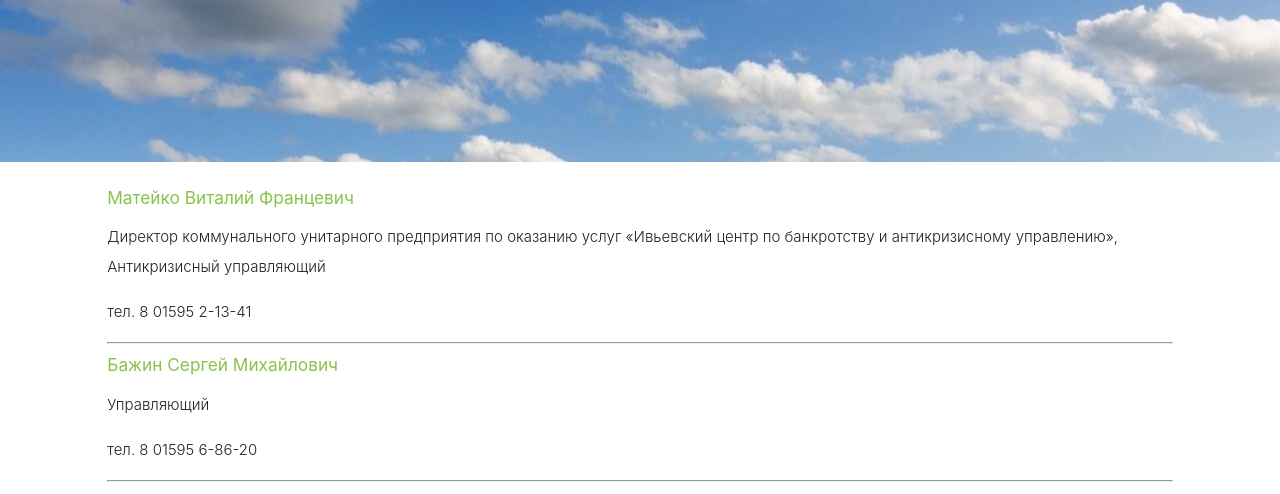
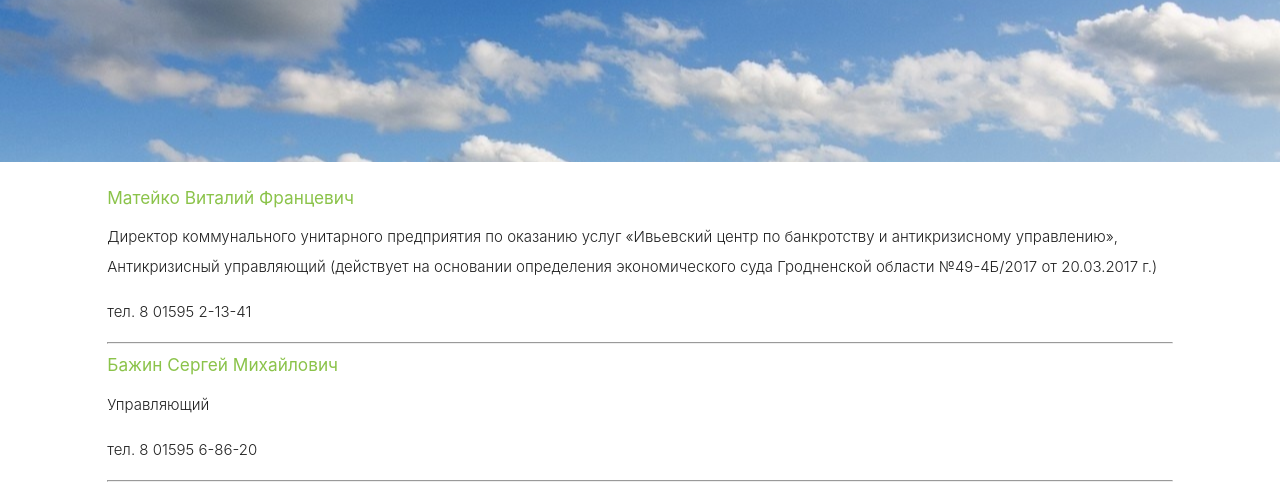
Before and after one commit to bazn-dev/subbotniki.github.io, a plain HTML site: page contacts.html in a window 1280 px wide. Shown: the part 282-776 px from the top of the page. Drawn offline with nearby package versions, Linux system fonts and the light colour scheme.

Commit message:
change text

```diff
--- a/contacts.html
+++ b/contacts.html
@@ -70,7 +70,7 @@
                 <div class="col s12">
                     <h6 class="light-green-text">Матейко Виталий Францевич</h6>
                     <p class="left-align light">Директор коммунального унитарного предприятия по оказанию услуг
-                        «Ивьевский центр по банкротству и антикризисному управлению», Антикризисный управляющий</p>
+                        «Ивьевский центр по банкротству и антикризисному управлению», Антикризисный управляющий (действует на основании определения экономического суда Гродненской области №49-4Б/2017 от 20.03.2017 г.)</p>
                     <p class="left-align light">тел. 8 01595 2-13-41</p>
 
                     <hr>
```
